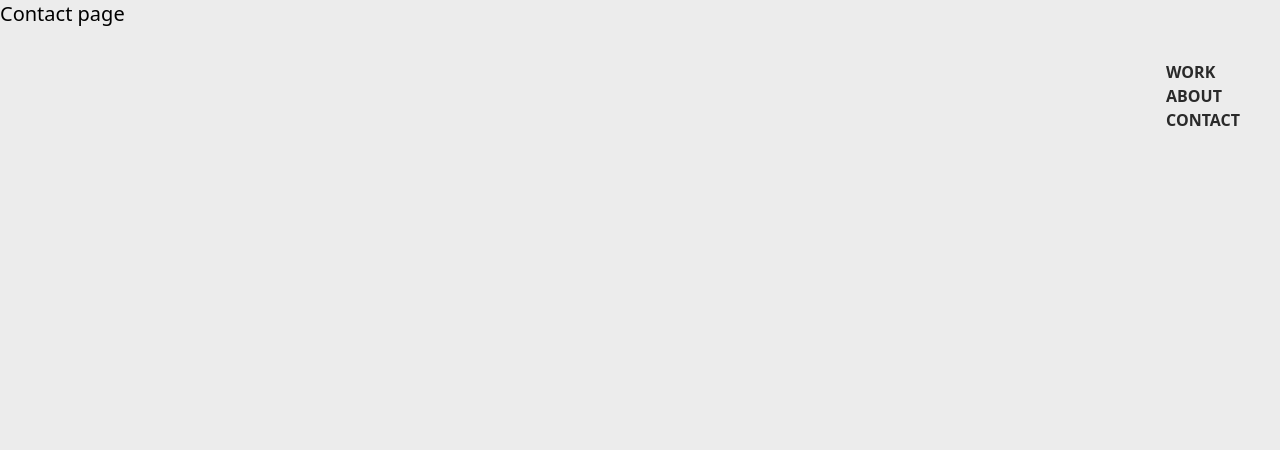
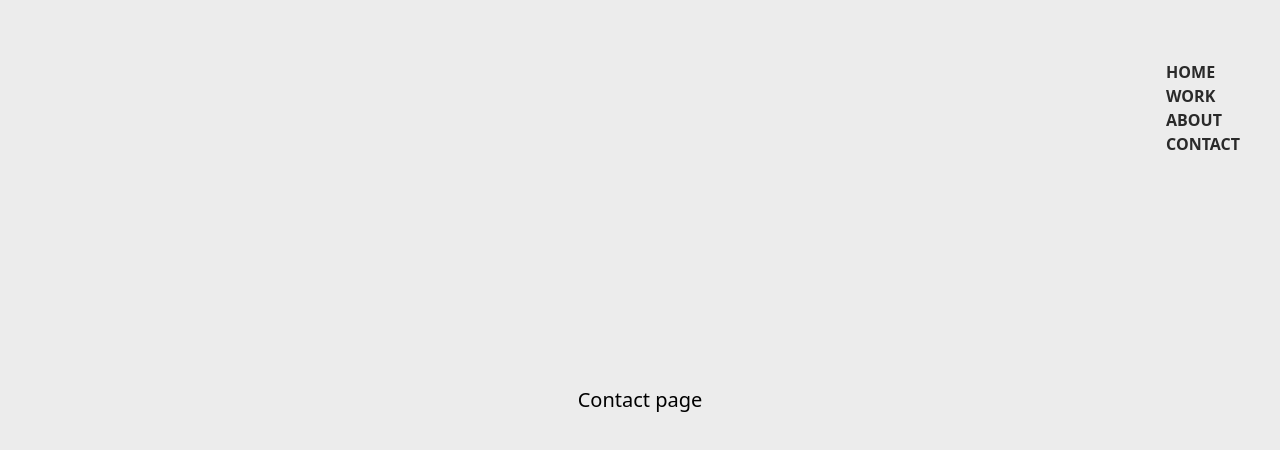
Before and after one commit to amanranahere/Portfolio, a React (Vite) app: page /contact in a window 1280 px wide. Shown: the top 450 px of the page. Built offline with nearby package versions, Linux system fonts and the light colour scheme.

Commit message:
add page transitions

```diff
--- a/src/components/Navbar/Navbar.jsx
+++ b/src/components/Navbar/Navbar.jsx
@@ -10,6 +10,10 @@ function Navbar() {
   };
 
   const navItems = [
+    {
+      name: "HOME",
+      slug: "/",
+    },
     {
       name: "WORK",
       slug: "/work",
@@ -94,7 +98,7 @@ function Navbar() {
             <li key={item.name}>
               <button
                 onClick={() => navigate(item.slug)}
-                className="font-extrabold text-[#2a2a2a] hover:text-gray-700"
+                className="font-extrabold text-[#2a2a2a] hover:text-black/60 transition duration-200"
               >
                 {item.name}
               </button>
--- a/src/pages/About.jsx
+++ b/src/pages/About.jsx
@@ -1,7 +1,12 @@
 import React from "react";
+import PageTransition from "../components/Transitions/PageTransition";
 
 function About() {
-  return <div className="text-xl">About page</div>;
+  return (
+    <div className="h-screen text-xl flex justify-center items-center">
+      About page
+    </div>
+  );
 }
 
-export default About;
+export default PageTransition(About);
--- a/src/pages/Contact.jsx
+++ b/src/pages/Contact.jsx
@@ -1,7 +1,12 @@
 import React from "react";
+import PageTransition from "../components/Transitions/PageTransition";
 
 function Contact() {
-  return <div className="text-xl">Contact page</div>;
+  return (
+    <div className="h-screen text-xl flex justify-center items-center">
+      Contact page
+    </div>
+  );
 }
 
-export default Contact;
+export default PageTransition(Contact);
--- a/src/pages/Home.jsx
+++ b/src/pages/Home.jsx
@@ -1,6 +1,7 @@
 import React from "react";
+import PageTransition from "../components/Transitions/PageTransition";
 
-function App() {
+function Home() {
   return (
     <div className="pb-80">
       <div className="ml-3 lg:ml-10 flex flex-col justify-end h-screen text-[12vw] lg:text-[10vw] text-[#222222] leading-[0.9] tracking-[-0.04em] font-semibold select-none">
@@ -14,4 +15,4 @@ function App() {
   );
 }
 
-export default App;
+export default PageTransition(Home);
--- a/src/pages/Work.jsx
+++ b/src/pages/Work.jsx
@@ -1,7 +1,12 @@
 import React from "react";
+import PageTransition from "../components/Transitions/PageTransition";
 
 function Work() {
-  return <div className="text-xl">Work page</div>;
+  return (
+    <div className="h-screen text-xl flex justify-center items-center">
+      Work page
+    </div>
+  );
 }
 
-export default Work;
+export default PageTransition(Work);
```
